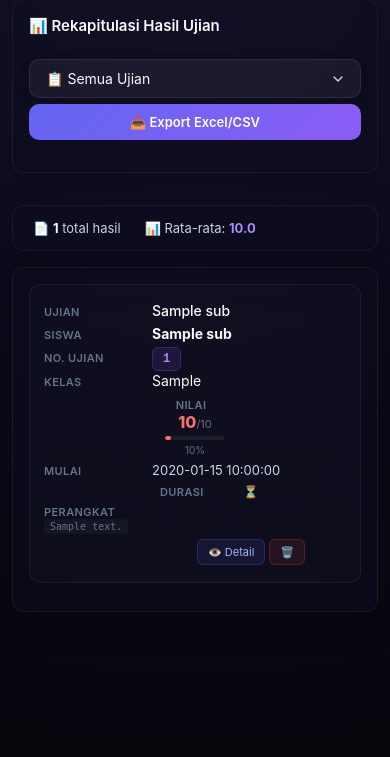
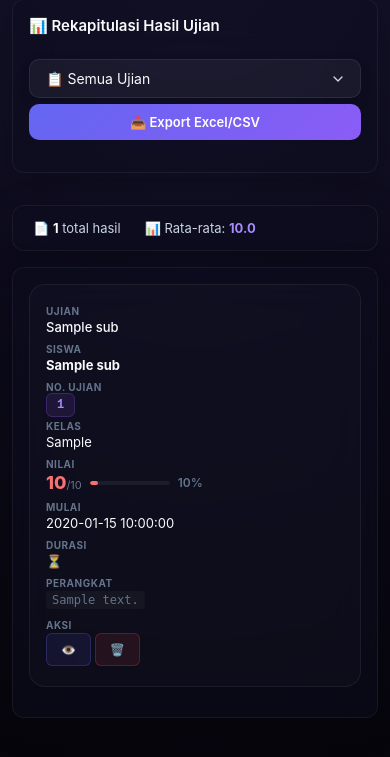
Before and after one commit to amnahwaida/EXAMVAN, a Flask app: template server/templates/submissions.html in a window 390 px wide. Shown: the part 70-827 px from the top of the page. Run offline with Flask 3, Linux system fonts and the light colour scheme; the template is opened without the code that fills it: most values are stand-ins (such as "Sample title", 1, 10 or a date in 2020).

Commit message:
feat: UI/UX mobile submissions page
- Score cell: inline row di mobile, column di desktop
- Label Aksi di mobile (sebelumnya data-label kosong)
- Quick stats mobile friendly
- Card layout lebih rapi (border-radius 16px, padding 16px)
- Label di atas value (block) bukan samping
- Score bar lebih lebar di mobile (80px)
- Aksi button full width di mobile
- Device code lebih besar di mobile

Co-Authored-By: Claude <noreply@anthropic.com>

```diff
--- a/server/static/css/admin-components.css
+++ b/server/static/css/admin-components.css
@@ -620,6 +620,80 @@
     justify-content: center;
 }
 
+/* Score Cell */
+.score-cell {
+    display: flex;
+    flex-direction: column;
+    align-items: center;
+    gap: 4px;
+}
+.score-value {
+    font-size: 18px;
+    font-weight: 800;
+}
+.score-value.score-high { color: #34d399; }
+.score-value.score-mid { color: #fbbf24; }
+.score-value.score-low { color: #f87171; }
+.score-max {
+    font-size: 11px;
+    font-weight: 400;
+    color: var(--text-muted);
+}
+.score-bar-track {
+    width: 60px;
+    height: 4px;
+    background: rgba(255,255,255,0.06);
+    border-radius: 3px;
+    overflow: hidden;
+}
+.score-bar-fill {
+    height: 100%;
+    border-radius: 3px;
+    transition: width 0.3s ease;
+}
+.score-bar-high { background: #34d399; }
+.score-bar-mid { background: #fbbf24; }
+.score-bar-low { background: #f87171; }
+.score-pct {
+    font-size: 10px;
+    color: var(--text-muted);
+}
+.score-na {
+    font-size: 12px;
+    color: var(--text-muted);
+}
+
+/* Device Cell */
+.td-device {
+    font-size: 11px;
+    color: var(--text-muted);
+    max-width: 120px;
+    overflow: hidden;
+    text-overflow: ellipsis;
+}
+.device-code {
+    font-size: 10px;
+    background: rgba(255,255,255,0.03);
+    padding: 2px 6px;
+    border-radius: 4px;
+}
+
+/* Action Buttons */
+.td-action-btns {
+    text-align: center;
+    white-space: nowrap;
+}
+.btn-action {
+    padding: 5px 10px;
+    font-size: 11px;
+}
+
+/* Duration */
+.duration-na {
+    color: var(--text-muted);
+    font-size: 12px;
+}
+
 /* Users Management Layout */
 .users-layout {
     display: grid;
--- a/server/static/css/admin-responsive.css
+++ b/server/static/css/admin-responsive.css
@@ -140,24 +140,45 @@
     #submissionsTable tbody tr {
         background: rgba(255, 255, 255, 0.02);
         border: 1px solid rgba(255, 255, 255, 0.06);
-        border-radius: 12px;
-        padding: 14px;
-        margin-bottom: 12px;
+        border-radius: 16px;
+        padding: 16px;
+        margin-bottom: 14px;
     }
     #submissionsTable td {
-        padding: 3px 0;
+        padding: 4px 0;
         border-bottom: none;
+        font-size: 13px;
     }
     #submissionsTable td::before {
         content: attr(data-label);
-        display: inline-block;
-        font-size: 11px;
-        font-weight: 600;
+        display: block;
+        font-size: 10px;
+        font-weight: 700;
         color: var(--text-muted);
         text-transform: uppercase;
-        letter-spacing: 0.4px;
-        min-width: 100px;
-        margin-right: 8px;
+        letter-spacing: 0.5px;
+        margin-bottom: 2px;
+    }
+
+    /* Mobile: score cell inline row */
+    #submissionsTable td[data-label="Nilai"] .score-cell {
+        flex-direction: row;
+        gap: 8px;
+        align-items: center;
+    }
+    #submissionsTable td[data-label="Nilai"] .score-bar-track {
+        width: 80px;
+    }
+    #submissionsTable td[data-label="Nilai"] .score-pct {
+        font-size: 12px;
+        font-weight: 600;
+    }
+    #submissionsTable td[data-label="Aksi"] {
+        padding-top: 8px;
+        text-align: left !important;
+    }
+    #submissionsTable td[data-label="Perangkat"] .device-code {
+        font-size: 12px;
     }
 
     /* --- Submissions Filter/Export --- */
--- a/server/templates/submissions.html
+++ b/server/templates/submissions.html
@@ -69,47 +69,42 @@
                             <td data-label="Siswa"><strong>{{ sub.student_name }}</strong></td>
                             <td data-label="No. Ujian"><code class="token-code" style="letter-spacing: normal; font-size:12px;">{{ sub.exam_number }}</code></td>
                             <td data-label="Kelas">{{ sub.student_class }}</td>
-                            <td data-label="Nilai" style="text-align: center;">
+                            <td data-label="Nilai">
                                 {% if sub.score is not none %}
-                                <div style="display: flex; flex-direction: column; align-items: center; gap: 4px;">
-                                    <span style="font-size: 16px; font-weight: 800;
-                                        {% if sub.score_pct is not none and sub.score_pct >= 80 %}color: #34d399;
-                                        {% elif sub.score_pct is not none and sub.score_pct >= 60 %}color: #fbbf24;
-                                        {% else %}color: #f87171;{% endif %}">
-                                        {{ sub.score }}{% if sub.max_score %}<span style="font-size:11px; font-weight:400; color:var(--text-muted);">/{{ sub.max_score }}</span>{% endif %}
+                                <div class="score-cell">
+                                    <span class="score-value
+                                        {% if sub.score_pct is not none and sub.score_pct >= 80 %}score-high
+                                        {% elif sub.score_pct is not none and sub.score_pct >= 60 %}score-mid
+                                        {% else %}score-low{% endif %}">
+                                        {{ sub.score }}{% if sub.max_score %}<span class="score-max">/{{ sub.max_score }}</span>{% endif %}
                                     </span>
                                     {% if sub.score_pct is not none %}
-                                    <div style="width: 60px; height: 4px; background: rgba(255,255,255,0.06); border-radius: 3px; overflow: hidden;">
-                                        <div style="height: 100%; width: {{ sub.score_pct|int }}%; border-radius: 3px;
-                                            {% if sub.score_pct >= 80 %}background: #34d399;
-                                            {% elif sub.score_pct >= 60 %}background: #fbbf24;
-                                            {% else %}background: #f87171;{% endif %}">
-                                        </div>
+                                    <div class="score-bar-track">
+                                        <div class="score-bar-fill {% if sub.score_pct >= 80 %}score-bar-high{% elif sub.score_pct >= 60 %}score-bar-mid{% else %}score-bar-low{% endif %}" style="width: {{ sub.score_pct|int }}%;"></div>
                                     </div>
-                                    <span style="font-size: 10px; color: var(--text-muted);">{{ sub.score_pct|int }}%</span>
+                                    <span class="score-pct">{{ sub.score_pct|int }}%</span>
                                     {% endif %}
                                 </div>
                                 {% else %}
-                                <span style="font-size: 12px; color: var(--text-muted);">—</span>
+                                <span class="score-na">—</span>
                                 {% endif %}
                             </td>
-                            <td class="td-date" data-label="Mulai" data-utc="{{ sub.start_time or '' }}">{{ sub.start_time or '—' }}</td>
-                            <td data-label="Durasi" style="text-align: center; font-size: 12px; color: var(--text-secondary);">
+                            <td data-label="Mulai" data-utc="{{ sub.start_time or '' }}">{{ sub.start_time or '—' }}</td>
+                            <td data-label="Durasi">
                                 {% if sub.start_time and sub.created_at %}
-                                {% set diff = (sub.created_at[:19] if ' ' in sub.created_at[:19] else sub.created_at) %}
                                 <span class="duration-cell" data-start="{{ sub.start_time }}" data-end="{{ sub.created_at }}">⏳</span>
                                 {% else %}
-                                —
+                                <span class="duration-na">—</span>
                                 {% endif %}
                             </td>
-                            <td data-label="Perangkat" style="font-size: 11px; color: var(--text-muted); max-width: 120px; overflow: hidden; text-overflow: ellipsis;">
-                                <code style="font-size:10px; background: rgba(255,255,255,0.03); padding: 2px 6px; border-radius: 4px;">{{ sub.mac_address or '—' }}</code>
+                            <td data-label="Perangkat" class="td-device">
+                                <code class="device-code">{{ sub.mac_address or '—' }}</code>
                             </td>
-                            <td data-label="" style="text-align: center; white-space: nowrap;">
-                                <button class="btn-sm btn-toggle" onclick="showSubmissionDetail({{ sub.id }})" style="padding: 5px 10px; font-size: 11px;">
-                                    👁️ Detail
+                            <td data-label="Aksi" class="td-action-btns">
+                                <button class="btn-sm btn-toggle btn-action" onclick="showSubmissionDetail({{ sub.id }})">
+                                    👁️
                                 </button>
-                                <button class="btn-sm btn-delete" onclick="deleteSubmission({{ sub.id }})" style="padding: 5px 10px; font-size: 11px;">
+                                <button class="btn-sm btn-delete btn-action" onclick="deleteSubmission({{ sub.id }})">
                                     🗑️
                                 </button>
                             </td>
```
